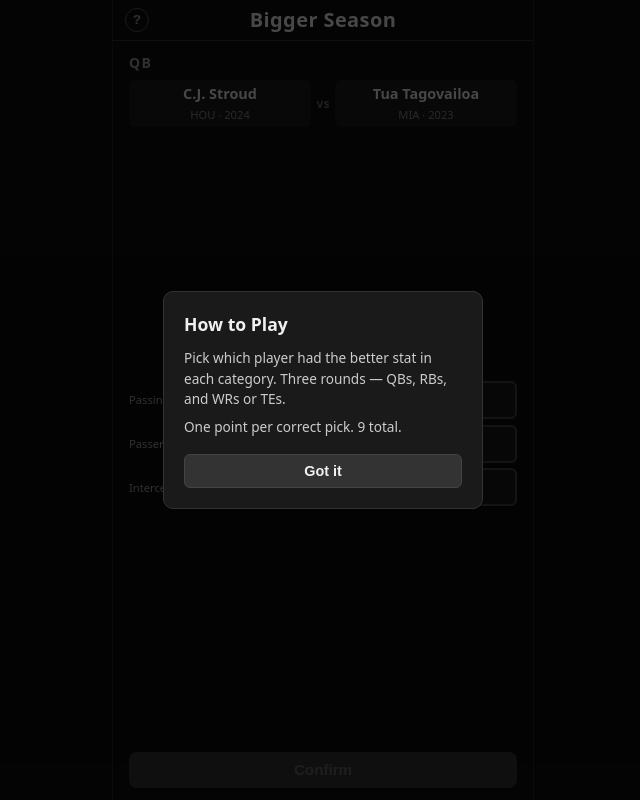
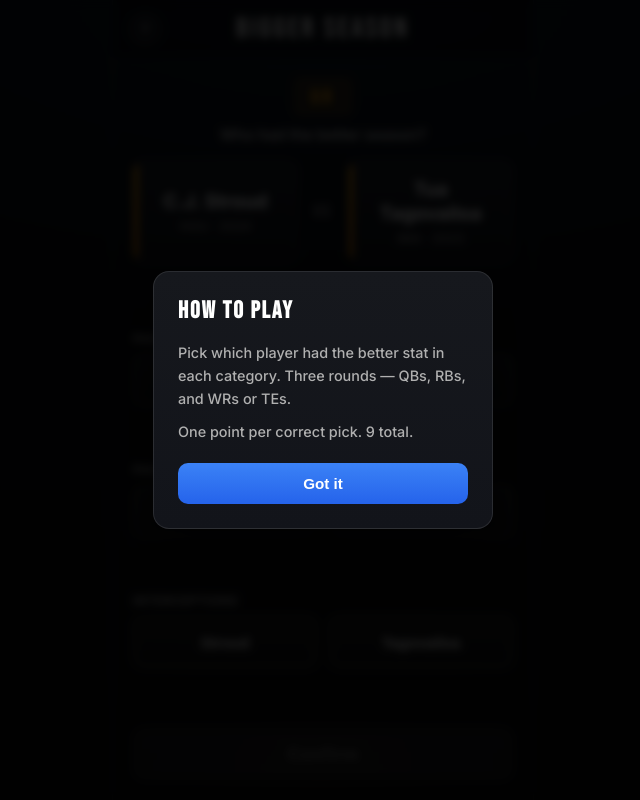
Before and after one commit to carsongrett/BetterSeason, a plain HTML site: page index.html in a window 1280 px wide. Both pictures are taken after a click on the button "How to play". Shown: the whole page, without its empty margins (317-957 px from the left). Drawn offline with Linux system fonts and the light colour scheme.

Commit message:
new formatting

```diff
--- a/index.html
+++ b/index.html
@@ -4,6 +4,9 @@
   <meta charset="UTF-8">
   <meta name="viewport" content="width=device-width, initial-scale=1, maximum-scale=1, user-scalable=no, viewport-fit=cover">
   <title>Bigger Season</title>
+  <link rel="preconnect" href="https://fonts.googleapis.com">
+  <link rel="preconnect" href="https://fonts.gstatic.com" crossorigin>
+  <link href="https://fonts.googleapis.com/css2?family=Bebas+Neue&family=Inter:wght@500;600;700;800&display=swap" rel="stylesheet">
   <link rel="stylesheet" href="styles.css">
 </head>
 <body>
@@ -26,7 +29,10 @@
     <main class="main">
       <!-- Round screen -->
       <section id="round-screen" class="screen active">
-        <div class="position-label" id="position-label"></div>
+        <div class="round-header">
+          <span class="position-badge" id="position-label"></span>
+          <p class="round-instruction">Who had the better season?</p>
+        </div>
         <div class="matchup">
           <div class="player player-a">
             <div class="player-name" id="player-a-name"></div>
@@ -46,6 +52,7 @@
 
       <!-- Results screen -->
       <section id="results-screen" class="screen">
+        <p class="results-label">Final Score</p>
         <div class="results-score" id="results-score"></div>
         <div class="results-streak" id="results-streak"></div>
         <div class="share-grid" id="share-grid"></div>
--- a/styles.css
+++ b/styles.css
@@ -11,15 +11,29 @@ html, body {
 }
 
 body {
-  font-family: system-ui, -apple-system, BlinkMacSystemFont, 'Segoe UI', Roboto, sans-serif;
-  background: #0d0d0d;
-  color: #f0f0f0;
+  font-family: 'Inter', -apple-system, BlinkMacSystemFont, sans-serif;
+  background: #08090c;
+  color: #f5f5f5;
   min-height: 100dvh;
   max-height: 100dvh;
   overscroll-behavior: none;
 }
 
+/* Stadium-style gradient background */
+body::before {
+  content: '';
+  position: fixed;
+  inset: 0;
+  background: radial-gradient(ellipse 120% 80% at 50% 0%, rgba(20, 40, 70, 0.4) 0%, transparent 50%),
+              radial-gradient(ellipse 80% 120% at 50% 100%, rgba(30, 25, 15, 0.25) 0%, transparent 50%),
+              linear-gradient(180deg, #0a0c10 0%, #08090c 100%);
+  pointer-events: none;
+  z-index: 0;
+}
+
 #app {
+  position: relative;
+  z-index: 1;
   height: 100dvh;
   max-height: 100dvh;
   overflow: hidden;
@@ -28,57 +42,64 @@ body {
   padding: env(safe-area-inset-top) env(safe-area-inset-right) env(safe-area-inset-bottom) env(safe-area-inset-left);
 }
 
+/* ========== HEADER ========== */
 .header {
   flex-shrink: 0;
-  padding: 0.4rem 1rem;
+  padding: 0.75rem 1.25rem;
   display: flex;
   align-items: center;
   justify-content: center;
-  gap: 0.5rem;
-  border-bottom: 1px solid #333;
+  border-bottom: 1px solid rgba(255, 255, 255, 0.08);
   position: relative;
+  background: rgba(8, 9, 12, 0.6);
+  backdrop-filter: blur(8px);
 }
 
 .how-to-btn {
   position: absolute;
-  left: 0.75rem;
-  width: 1.5rem;
-  height: 1.5rem;
+  left: 1rem;
+  width: 2rem;
+  height: 2rem;
   border-radius: 50%;
-  border: 1px solid #555;
-  background: transparent;
+  border: 1px solid rgba(255, 255, 255, 0.2);
+  background: rgba(255, 255, 255, 0.05);
   color: #a0a0a0;
-  font-size: 0.85rem;
-  font-weight: 600;
+  font-size: 0.95rem;
+  font-weight: 700;
   cursor: pointer;
   display: flex;
   align-items: center;
   justify-content: center;
   padding: 0;
   line-height: 1;
+  transition: all 0.2s ease;
 }
 
 .how-to-btn:hover {
-  border-color: #888;
-  color: #f0f0f0;
+  border-color: rgba(255, 255, 255, 0.35);
+  color: #fff;
+  background: rgba(255, 255, 255, 0.08);
 }
 
 .header h1 {
-  font-size: 1.25rem;
-  font-weight: 700;
-  letter-spacing: 0.02em;
+  font-family: 'Bebas Neue', sans-serif;
+  font-size: 1.75rem;
+  font-weight: 400;
+  letter-spacing: 0.12em;
+  color: #fff;
 }
 
-/* How to Play modal */
+/* ========== MODAL ========== */
 .modal-overlay {
   display: none;
   position: fixed;
   inset: 0;
-  background: rgba(0, 0, 0, 0.7);
+  background: rgba(0, 0, 0, 0.85);
+  backdrop-filter: blur(4px);
   z-index: 100;
   align-items: center;
   justify-content: center;
-  padding: 1rem;
+  padding: 1.25rem;
 }
 
 .modal-overlay.open {
@@ -86,45 +107,55 @@ body {
 }
 
 .modal {
-  background: #1a1a1a;
-  border: 1px solid #333;
-  border-radius: 10px;
-  padding: 1.25rem;
-  max-width: 320px;
+  background: linear-gradient(180deg, #16181d 0%, #12141a 100%);
+  border: 1px solid rgba(255, 255, 255, 0.1);
+  border-radius: 16px;
+  padding: 1.5rem;
+  max-width: 340px;
+  box-shadow: 0 24px 48px rgba(0, 0, 0, 0.5);
 }
 
 .modal h2 {
-  font-size: 1.1rem;
-  margin-bottom: 0.75rem;
+  font-family: 'Bebas Neue', sans-serif;
+  font-size: 1.5rem;
+  letter-spacing: 0.08em;
+  margin-bottom: 1rem;
+  color: #fff;
 }
 
 .modal p {
-  font-size: 0.85rem;
-  color: #ccc;
-  line-height: 1.5;
-  margin-bottom: 0.5rem;
+  font-size: 0.9rem;
+  color: #b0b0b0;
+  line-height: 1.6;
+  margin-bottom: 0.6rem;
 }
 
 .modal p:last-of-type {
-  margin-bottom: 1rem;
+  margin-bottom: 1.25rem;
 }
 
 .modal-close {
   width: 100%;
-  padding: 0.5rem;
-  font-size: 0.9rem;
-  font-weight: 600;
-  border: 1px solid #444;
-  background: #333;
-  color: #f0f0f0;
-  border-radius: 6px;
+  padding: 0.75rem;
+  font-size: 0.95rem;
+  font-weight: 700;
+  border: none;
+  background: linear-gradient(180deg, #3b82f6 0%, #2563eb 100%);
+  color: white;
+  border-radius: 10px;
   cursor: pointer;
+  transition: transform 0.1s ease, box-shadow 0.2s ease;
 }
 
 .modal-close:hover {
-  background: #444;
+  box-shadow: 0 4px 20px rgba(59, 130, 246, 0.4);
 }
 
+.modal-close:active {
+  transform: scale(0.98);
+}
+
+/* ========== MAIN LAYOUT ========== */
 .main {
   flex: 1;
   min-height: 0;
@@ -138,8 +169,8 @@ body {
   flex-direction: column;
   flex: 1;
   min-height: 0;
-  padding: 0.75rem 1rem;
-  animation: fadeIn 0.25s ease;
+  padding: 1.25rem 1.25rem;
+  animation: fadeIn 0.3s ease;
 }
 
 .screen.active {
@@ -147,185 +178,256 @@ body {
 }
 
 @keyframes fadeIn {
-  from { opacity: 0; }
-  to { opacity: 1; }
+  from { opacity: 0; transform: translateY(4px); }
+  to { opacity: 1; transform: translateY(0); }
 }
 
-/* Round screen */
-.position-label {
-  font-size: 0.875rem;
-  font-weight: 600;
-  color: #a0a0a0;
-  text-transform: uppercase;
-  letter-spacing: 0.1em;
-  margin-bottom: 0.5rem;
+/* ========== ROUND SCREEN ========== */
+.round-header {
   flex-shrink: 0;
+  margin-bottom: 1rem;
+  text-align: center;
 }
 
+.position-badge {
+  display: inline-block;
+  font-family: 'Bebas Neue', sans-serif;
+  font-size: 1.25rem;
+  font-weight: 400;
+  letter-spacing: 0.2em;
+  color: #f59e0b;
+  background: rgba(245, 158, 11, 0.12);
+  padding: 0.35rem 1rem;
+  border-radius: 6px;
+  border: 1px solid rgba(245, 158, 11, 0.25);
+}
+
+.round-instruction {
+  font-size: 0.95rem;
+  font-weight: 600;
+  color: #c0c0c0;
+  margin-top: 0.6rem;
+}
+
+/* Matchup - player cards */
 .matchup {
   display: grid;
   grid-template-columns: 1fr auto 1fr;
-  gap: 0.35rem;
-  align-items: center;
-  margin-bottom: 0.5rem;
+  gap: 1rem;
+  align-items: stretch;
+  margin-bottom: 1.5rem;
   flex-shrink: 0;
 }
 
 .player {
+  display: flex;
+  flex-direction: column;
+  justify-content: center;
   text-align: center;
-  padding: 0.35rem 0.25rem;
-  background: #1a1a1a;
-  border-radius: 6px;
+  padding: 1rem 0.75rem;
+  background: linear-gradient(180deg, rgba(255, 255, 255, 0.06) 0%, rgba(255, 255, 255, 0.02) 100%);
+  border: 1px solid rgba(255, 255, 255, 0.1);
+  border-radius: 12px;
+  position: relative;
+  overflow: hidden;
+}
+
+.player::before {
+  content: '';
+  position: absolute;
+  left: 0;
+  top: 0;
+  bottom: 0;
+  width: 4px;
+  background: linear-gradient(180deg, #f59e0b, #d97706);
+  border-radius: 4px 0 0 4px;
 }
 
 .player-name {
-  font-size: clamp(0.75rem, 2.5vw, 0.9rem);
-  font-weight: 600;
-  line-height: 1.2;
+  font-size: clamp(1rem, 3.5vw, 1.2rem);
+  font-weight: 700;
+  line-height: 1.25;
   word-break: break-word;
+  color: #fff;
 }
 
 .player-meta {
-  font-size: 0.7rem;
+  font-size: 0.8rem;
   color: #888;
-  margin-top: 0.25rem;
+  margin-top: 0.4rem;
+  font-weight: 500;
 }
 
 .vs {
-  font-size: 0.75rem;
-  color: #666;
-  font-weight: 600;
+  display: flex;
+  align-items: center;
+  justify-content: center;
+  font-family: 'Bebas Neue', sans-serif;
+  font-size: 1.1rem;
+  letter-spacing: 0.15em;
+  color: rgba(255, 255, 255, 0.5);
+  font-weight: 400;
 }
 
+/* Stat picks - fill the space */
 .stat-picks {
   flex: 1;
   min-height: 0;
   display: flex;
   flex-direction: column;
-  gap: 0.35rem;
-  justify-content: center;
+  gap: 0.75rem;
+  justify-content: space-evenly;
 }
 
 .stat-row {
   display: flex;
-  align-items: center;
-  gap: 0.35rem;
+  flex-direction: column;
+  gap: 0.5rem;
   flex-shrink: 0;
 }
 
 .stat-label {
-  flex: 0 0 5.5rem;
-  font-size: 0.7rem;
+  font-size: 0.75rem;
+  font-weight: 700;
   color: #a0a0a0;
+  text-transform: uppercase;
+  letter-spacing: 0.05em;
 }
 
 .stat-buttons {
-  flex: 1;
-  display: flex;
-  gap: 0.5rem;
+  display: grid;
+  grid-template-columns: 1fr 1fr;
+  gap: 0.75rem;
 }
 
 .stat-btn {
-  flex: 1;
-  min-height: 38px;
-  padding: 0.4rem 0.3rem;
-  font-size: 0.75rem;
-  font-weight: 600;
+  min-height: 52px;
+  padding: 0.65rem 0.5rem;
+  font-size: 0.95rem;
+  font-weight: 700;
   display: inline-flex;
   align-items: center;
   justify-content: center;
-  border: 2px solid #444;
-  background: #1a1a1a;
+  border: 2px solid rgba(255, 255, 255, 0.12);
+  background: linear-gradient(180deg, rgba(255, 255, 255, 0.05) 0%, rgba(255, 255, 255, 0.02) 100%);
   color: #f0f0f0;
-  border-radius: 6px;
+  border-radius: 10px;
   cursor: pointer;
-  transition: all 0.15s ease;
+  transition: all 0.2s ease;
 }
 
 .stat-btn:hover {
-  border-color: #666;
-  background: #252525;
+  border-color: rgba(255, 255, 255, 0.25);
+  background: linear-gradient(180deg, rgba(255, 255, 255, 0.08) 0%, rgba(255, 255, 255, 0.04) 100%);
+}
+
+.stat-btn:active {
+  transform: scale(0.98);
 }
 
 .stat-btn.selected,
 .stat-btn.picked {
   border-color: #3b82f6;
-  background: rgba(59, 130, 246, 0.2);
+  background: linear-gradient(180deg, rgba(59, 130, 246, 0.25) 0%, rgba(59, 130, 246, 0.12) 100%);
+  box-shadow: 0 0 0 1px rgba(59, 130, 246, 0.3);
 }
 
 .stat-btn .feedback-check {
-  margin-left: 0.25rem;
+  margin-left: 0.35rem;
   color: #22c55e;
-  font-size: 0.85em;
-  opacity: 0.9;
+  font-size: 1em;
 }
 
 .stat-btn .feedback-wrong {
-  margin-left: 0.25rem;
+  margin-left: 0.35rem;
   color: #ef4444;
-  font-size: 0.85em;
-  opacity: 0.9;
+  font-size: 1em;
 }
 
 .stat-row.revealed .stat-label {
-  flex: 1;
-  min-width: 0;
+  flex: none;
 }
 
 .stat-values {
-  font-size: 0.65rem;
+  font-size: 0.7rem;
   color: #888;
 }
 
+/* Confirm button */
 .confirm-btn {
   flex-shrink: 0;
-  margin-top: auto;
-  padding: 0.6rem 1.25rem;
-  font-size: 0.95rem;
-  font-weight: 700;
+  margin-top: 1rem;
+  padding: 1rem 1.5rem;
+  font-size: 1.05rem;
+  font-weight: 800;
+  font-family: 'Inter', sans-serif;
+  letter-spacing: 0.03em;
   border: none;
-  background: #3b82f6;
+  background: linear-gradient(180deg, #3b82f6 0%, #2563eb 100%);
   color: white;
-  border-radius: 8px;
+  border-radius: 12px;
   cursor: pointer;
-  transition: background 0.2s;
+  transition: all 0.2s ease;
+  box-shadow: 0 4px 16px rgba(59, 130, 246, 0.35);
 }
 
 .confirm-btn:hover:not(:disabled) {
-  background: #2563eb;
+  background: linear-gradient(180deg, #60a5fa 0%, #3b82f6 100%);
+  box-shadow: 0 6px 24px rgba(59, 130, 246, 0.45);
+  transform: translateY(-1px);
+}
+
+.confirm-btn:active:not(:disabled) {
+  transform: translateY(0);
 }
 
 .confirm-btn:disabled {
-  background: #333;
+  background: rgba(255, 255, 255, 0.06);
   color: #666;
   cursor: not-allowed;
+  box-shadow: none;
 }
 
-/* Results screen */
+/* ========== RESULTS SCREEN ========== */
 #results-screen {
   align-items: center;
   justify-content: center;
   text-align: center;
-  gap: 0.6rem;
+  gap: 1.25rem;
+  padding: 2rem 1.5rem;
+}
+
+.results-label {
+  font-family: 'Bebas Neue', sans-serif;
+  font-size: 1.1rem;
+  letter-spacing: 0.2em;
+  color: #a0a0a0;
 }
 
 .results-score {
-  font-size: 1.75rem;
-  font-weight: 800;
+  font-family: 'Bebas Neue', sans-serif;
+  font-size: 4rem;
+  font-weight: 400;
+  letter-spacing: 0.05em;
+  color: #fff;
+  line-height: 1;
+  text-shadow: 0 2px 24px rgba(255, 255, 255, 0.1);
 }
 
 .results-streak {
-  font-size: 0.8rem;
-  color: #a0a0a0;
+  font-size: 1rem;
+  font-weight: 600;
+  color: #f59e0b;
 }
 
 .share-grid {
-  font-family: ui-monospace, monospace;
-  font-size: 0.7rem;
-  line-height: 1.5;
-  background: #1a1a1a;
-  padding: 0.75rem;
-  border-radius: 8px;
+  font-family: ui-monospace, 'SF Mono', monospace;
+  font-size: 0.85rem;
+  line-height: 1.7;
+  background: linear-gradient(180deg, rgba(255, 255, 255, 0.06) 0%, rgba(255, 255, 255, 0.02) 100%);
+  border: 1px solid rgba(255, 255, 255, 0.1);
+  padding: 1.25rem;
+  border-radius: 12px;
   white-space: pre;
   max-width: 100%;
   overflow: hidden;
@@ -333,45 +435,46 @@ body {
 }
 
 .copy-btn, .new-game-btn {
-  padding: 0.5rem 1rem;
-  font-size: 0.85rem;
-  font-weight: 600;
-  border: 2px solid #444;
-  background: #1a1a1a;
+  padding: 0.75rem 1.5rem;
+  font-size: 0.95rem;
+  font-weight: 700;
+  border: 2px solid rgba(255, 255, 255, 0.15);
+  background: linear-gradient(180deg, rgba(255, 255, 255, 0.08) 0%, rgba(255, 255, 255, 0.04) 100%);
   color: #f0f0f0;
-  border-radius: 8px;
+  border-radius: 10px;
   cursor: pointer;
-  transition: all 0.15s;
+  transition: all 0.2s ease;
 }
 
 .copy-btn:hover, .new-game-btn:hover {
-  border-color: #666;
-  background: #252525;
+  border-color: rgba(255, 255, 255, 0.3);
+  background: linear-gradient(180deg, rgba(255, 255, 255, 0.12) 0%, rgba(255, 255, 255, 0.06) 100%);
 }
 
 .new-game-btn {
   margin-top: 0.5rem;
   border-color: #3b82f6;
-  background: rgba(59, 130, 246, 0.2);
+  background: linear-gradient(180deg, rgba(59, 130, 246, 0.2) 0%, rgba(59, 130, 246, 0.1) 100%);
 }
 
 .new-game-btn:hover {
-  background: rgba(59, 130, 246, 0.3);
+  background: linear-gradient(180deg, rgba(59, 130, 246, 0.3) 0%, rgba(59, 130, 246, 0.15) 100%);
+  border-color: #60a5fa;
 }
 
-/* Desktop: centered, max-width */
+/* Desktop */
 @media (min-width: 480px) {
   body {
     display: flex;
     justify-content: center;
     align-items: flex-start;
-    background: #0d0d0d;
+    background: #08090c;
   }
 
   #app {
     width: 100%;
     max-width: 420px;
     min-height: 600px;
-    box-shadow: 0 0 0 1px #222;
+    box-shadow: 0 0 0 1px rgba(255, 255, 255, 0.06);
   }
 }
```
